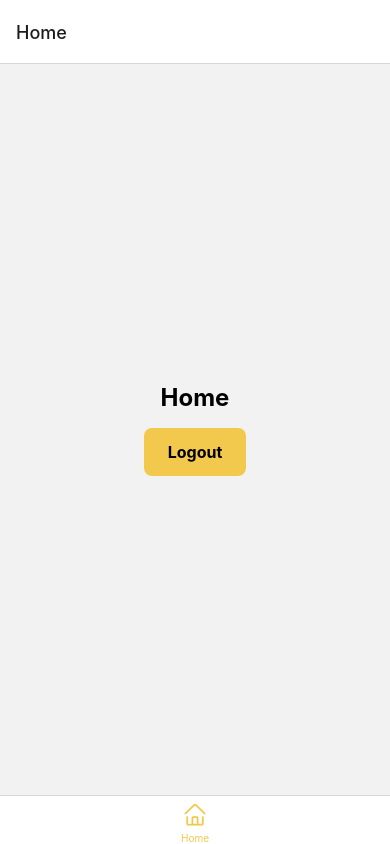
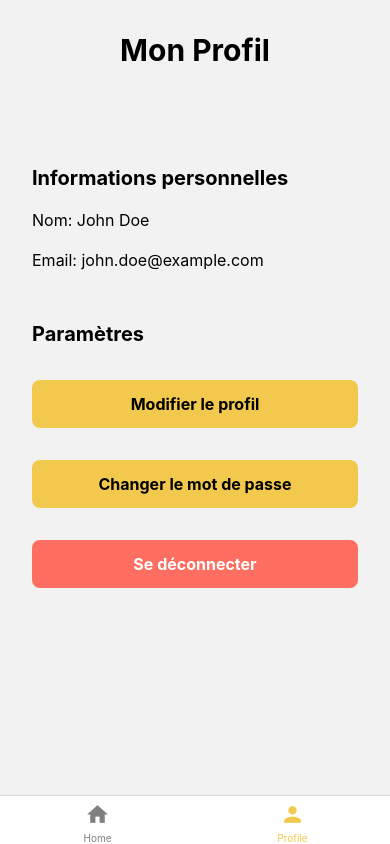
Before and after one commit to HC-DevE/MovieApp, a React Native app: screen /Profile in a window 390 px wide. Built offline with nearby package versions, Linux system fonts and the light colour scheme.

Commit message:
add profil screen and other

```diff
--- a/src/components/Button.tsx
+++ b/src/components/Button.tsx
@@ -6,14 +6,14 @@ import appTheme from '../constants/theme';
 interface ButtonProps {
   title: string;
   onPress: () => void;
-  variant?: 'primary' | 'secondary';
+  variant?: 'primary' | 'secondary' | 'danger';
   className?: string;
   textClassName?: string;
 }
 
 const Button: React.FC<ButtonProps> = ({ title, onPress, variant = 'primary', className, textClassName }) => {
   const baseButtonStyles = 'py-3 px-6 rounded-lg justify-center items-center';
-  const variantStyles = variant === 'primary' ? styles.primaryBg : styles.secondaryBg;
+  const variantStyles = variant === 'primary' ? styles.primaryBg : variant === 'danger' ? styles.dangerBg : styles.secondaryBg;
 
   const baseTextStyles = 'text-base font-bold';
   const variantTextStyles = variant === 'primary' ? 'text-black' : 'text-white';
@@ -38,6 +38,9 @@ const styles = StyleSheet.create({
   secondaryBg: {
     backgroundColor: appTheme.COLORS.secondary,
   },
+  dangerBg: {
+    backgroundColor: '#FF6F61',
+  },
 });
 
 export default Button;
--- a/src/navigation/StackNavigator.tsx
+++ b/src/navigation/StackNavigator.tsx
@@ -9,6 +9,8 @@ import { View, ActivityIndicator, StyleSheet } from 'react-native';
 import { createBottomTabNavigator } from '@react-navigation/bottom-tabs';
 import AntDesignIcon from 'react-native-vector-icons/AntDesign';
 import appTheme from '../constants/theme';
+import ProfileScreen from '../screens/profile/ProfileScreen';
+import MaterialIcons from 'react-native-vector-icons/MaterialIcons';
 
 const Stack = createNativeStackNavigator();
 
@@ -18,10 +20,12 @@ const getTabBarIcon = (route: string, focused: boolean, color: string, size: num
     let iconName;
     if (route === 'Home') {
         iconName = 'home';
-        color = focused ? appTheme.COLORS.primary : 'gray';
+    } else if (route === 'Profile') {
+        iconName = 'person';
     }
+    color = focused ? appTheme.COLORS.primary : 'gray';
 
-    return <AntDesignIcon name={iconName} size={size} color={color} />;
+    return <MaterialIcons name={iconName} size={size} color={color} />;
 };
 
 const HomeTabScreen = () => {
@@ -37,36 +41,16 @@ const HomeTabScreen = () => {
                 name="Home"
                 component={HomeScreen}
                 options={{
-                    // Vous pouvez ajouter d'autres options spécifiques à l'écran Home ici si nécessaire
-                }}
-            />
-            {/* <HomeTab.Screen `
-                name="Search"
-                component={SearchScreen}
-                options={{
-                    tabBarIcon: ({ color, size }) => (
-                        <Icon name="search" color={color} size={size} />
-                    ),
+                    headerShown: false,
                 }}
             />
             <HomeTab.Screen
                 name="Profile"
                 component={ProfileScreen}
                 options={{
-                    tabBarIcon: ({ color, size }) => (
-                        <Icon name="person" color={color} size={size} />
-                    ),
+                    headerShown: false,
                 }}
             />
-            <HomeTab.Screen
-                name="Wishlist"
-                component={WishlistScreen}
-                options={{
-                    tabBarIcon: ({ color, size }) => (
-                        <Icon name="heart" color={color} size={size} />
-                    ),
-                }}
-            /> */}
         </HomeTab.Navigator>
     );
 }
--- a/src/screens/home/HomeScreen.tsx
+++ b/src/screens/home/HomeScreen.tsx
@@ -1,9 +1,9 @@
 //homescreen
 import React from 'react';
-    import { View, Text, StyleSheet } from 'react-native';
-    // import { StackNavigationProp } from '@react-navigation/stack';
-import { useAuth } from '../../context/AuthContext';
-import Button from '../../components/Button';
+import { View, Text, StyleSheet } from 'react-native';
+// import { StackNavigationProp } from '@react-navigation/stack';
+// import { useAuth } from '../../context/AuthContext';
+// import Button from '../../components/Button';
 
 interface HomeScreenProps {
     // navigation: StackNavigationProp<any, 'Home'>;
@@ -11,12 +11,12 @@ interface HomeScreenProps {
 }
 
 const HomeScreen: React.FC<HomeScreenProps> = ({ navigation }) => {
-    const { onLogout } = useAuth();
+    // const { onLogout } = useAuth();
 
     return (
         <View style={styles.container}>
             <Text style={styles.title}>Home</Text>
-            <Button title="Logout" onPress={onLogout} />
+            {/* <Button title="Logout" onPress={onLogout} /> */}
         </View>
     );
 
--- a/src/screens/home/WelcomeScreen.tsx
+++ b/src/screens/home/WelcomeScreen.tsx
@@ -1,54 +1,43 @@
 import React from 'react';
-import { View, Text, StyleSheet } from 'react-native';
+import { View, Text, Image, SafeAreaView } from 'react-native';
 import Button from '../../components/Button';
 
-
-
 interface WelcomeScreenProps {
-    // navigation: StackNavigationProp<any, 'Welcome'>;
     navigation: any;
 }
 
 const WelcomeScreen: React.FC<WelcomeScreenProps> = ({ navigation }) => {
     return (
-        <View style={styles.container}>
-            <Text style={styles.title}>Welcome to Movie App</Text>
-            <View style={styles.buttonContainer}>
+        <SafeAreaView className="flex-1 justify-between items-center px-10 py-10">
+            <View className="flex-1 items-center justify-start">
+                <Image
+                    source={require('./../../assets/images/Movies mobile app home.png')}
+                    className="w-40 h-40 mb-6"
+                // resizeMode="contain"
+                />
+                <Text className="text-3xl text-center font-bold mb-2 text-black">Movie App</Text>
+                <Text className="text-lg text-center text-black mb-8">
+                    Discover and explore your favorite movies
+                </Text>
+            </View>
+
+            <View className="flex-col flex-1 w-full justify-end gap-3 px-10">
+                <Button
+                    title="Login"
+                    onPress={() => navigation.navigate('Login')}
+                    className="bg-transparent py-4 rounded-full"
+                    textClassName="text-white font-bold text-center text-lg"
+                />
                 <Button
                     title="Register"
-                    onPress={() => { navigation.navigate('Register'); }}
-                    style={styles.button}
+                    onPress={() => navigation.navigate('Register')}
+                    className="bg-transparent py-4 rounded-full"
+                    textClassName="text-white font-bold text-center text-lg"
                 />
-                <Button
-                    title="Login"
-                    onPress={() => { navigation.navigate('Login'); }}
-                    style={styles.button}
-                />
+
             </View>
-        </View>
+        </SafeAreaView>
     );
 };
 
-const styles = StyleSheet.create({
-    container: {
-        flex: 1,
-        justifyContent: 'center',
-        alignItems: 'center',
-    },
-    title: {
-        fontSize: 24,
-        fontWeight: 'bold',
-        marginBottom: 16,
-        color: 'black',
-    },
-    buttonContainer: {
-        flexDirection: 'row',
-        justifyContent: 'center',
-        alignItems: 'center',
-    },
-    button: {
-        marginHorizontal: 8,
-    },
-});
-
 export default WelcomeScreen;
--- /dev/null
+++ b/src/screens/profile/ProfileScreen.tsx
@@ -0,0 +1,41 @@
+import React from 'react';
+import { View, Text, ScrollView } from 'react-native';
+import { useAuth } from '../../context/AuthContext';
+import Button from '../../components/Button';
+
+const ProfileScreen: React.FC = () => {
+    const { onLogout } = useAuth();
+
+    return (
+        <ScrollView className="flex-1 bg-backgroundLight">
+            <View className="bg-primary p-8 items-center">
+                <Text className="text-3xl font-bold text-black">Mon Profil</Text>
+            </View>
+            <View className="p-8">
+                <Text className="text-xl font-bold text-black mt-8 mb-4">Informations personnelles</Text>
+                <Text className="text-base text-black mb-4">Nom: John Doe</Text>
+                <Text className="text-base text-black mb-4">Email: john.doe@example.com</Text>
+
+                <Text className="text-xl font-bold text-black mt-8 mb-4">Paramètres</Text>
+                <Button
+                    title="Modifier le profil"
+                    onPress={() => {/* logique pour modifier le profil */ }}
+                    className="my-4"
+                />
+                <Button
+                    title="Changer le mot de passe"
+                    onPress={() => {/* logique pour changer le mot de passe */ }}
+                    className="my-4"
+                />
+                <Button
+                    variant="danger"
+                    title="Se déconnecter"
+                    onPress={onLogout}
+                    className="my-4 -mt-18"
+                />
+            </View>
+        </ScrollView>
+    );
+};
+
+export default ProfileScreen;
```
Also changed, not shown: src/assets/images/Movies mobile app home (1).png (added), src/assets/images/Movies mobile app home.png (added).
